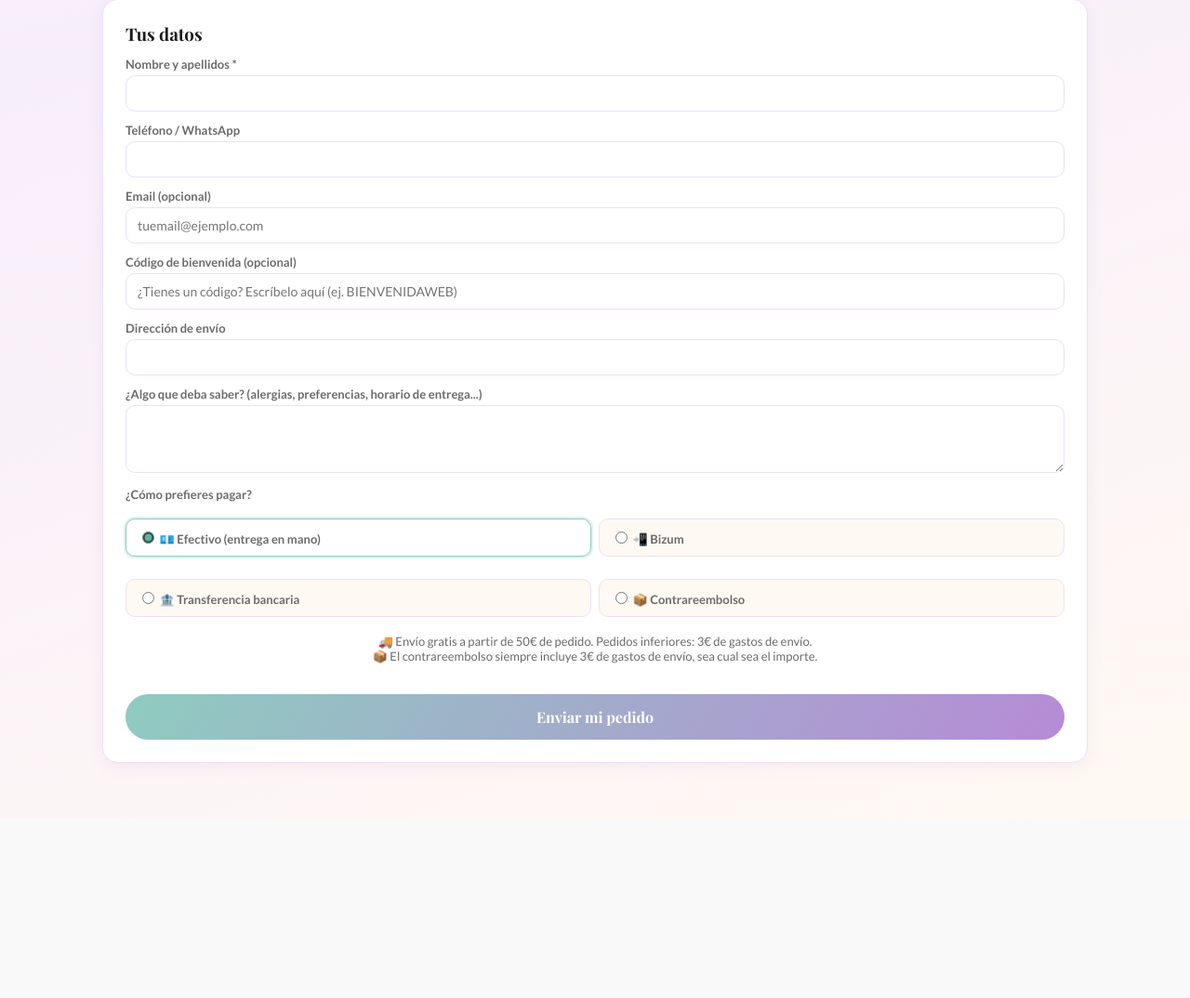
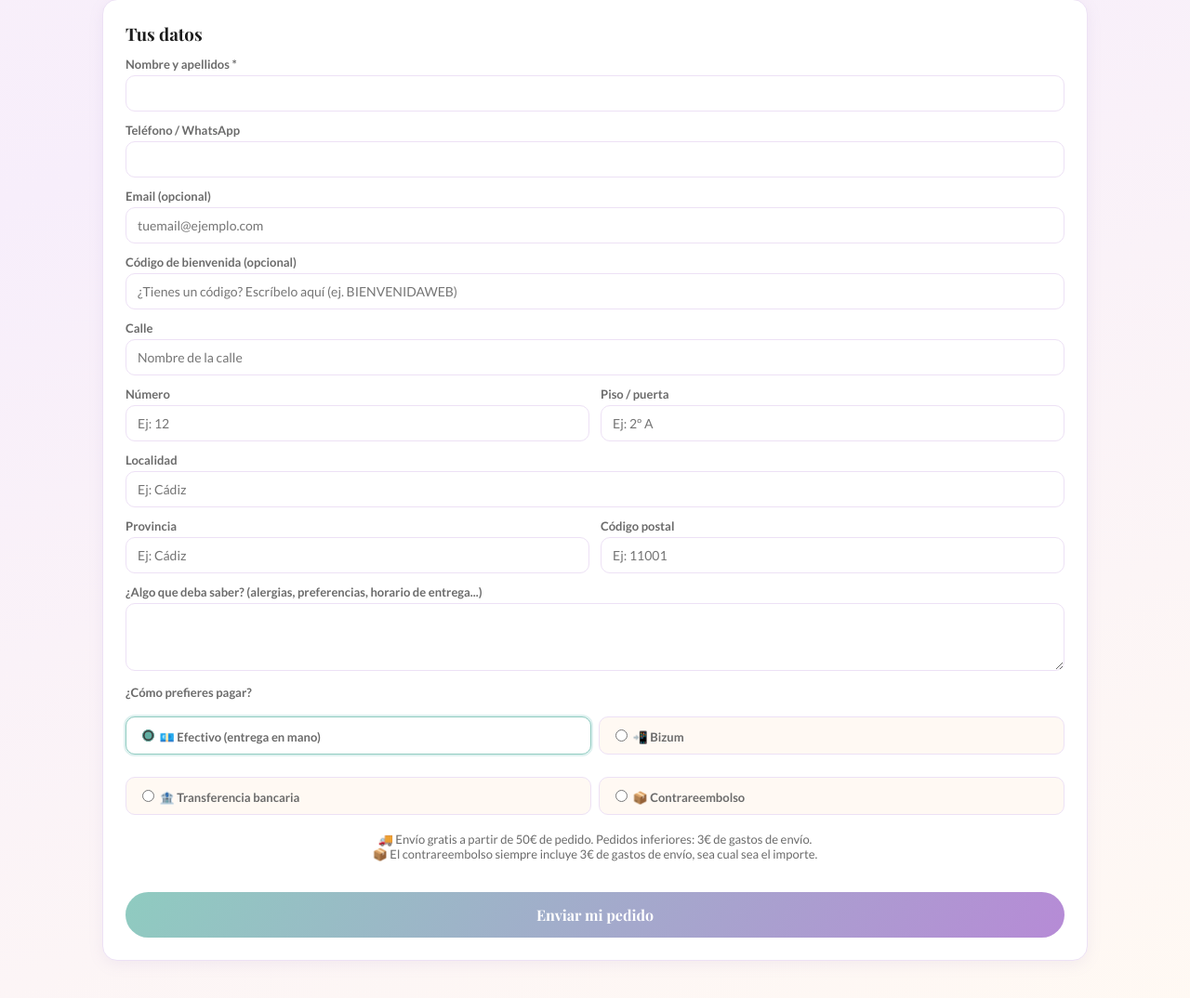
Before and after one commit to milafragaherrera2013-jpg/milafraga-app, a Flask app: page / in a window 1280 px wide. Shown: the part 1787-2861 px from the top of the page at 93% size. Before the commit the page ends 2611 px from the top, so only its background shows below. Run offline with Flask 3, Linux system fonts and the light colour scheme; some web fonts are replaced.

Commit message:
Update formulario.html

```diff
--- a/templates/formulario.html
+++ b/templates/formulario.html
@@ -102,8 +102,33 @@
       <label>Código de bienvenida (opcional)</label>
       <input type="text" name="codigo_descuento" placeholder="¿Tienes un código? Escríbelo aquí (ej. BIENVENIDAWEB)">
 
-      <label>Dirección de envío</label>
-      <input type="text" name="direccion_cliente">
+      <label>Calle</label>
+      <input type="text" name="direccion_calle" placeholder="Nombre de la calle">
+
+      <div class="fila-direccion">
+        <div>
+          <label>Número</label>
+          <input type="text" name="direccion_numero" placeholder="Ej: 12">
+        </div>
+        <div>
+          <label>Piso / puerta</label>
+          <input type="text" name="direccion_piso" placeholder="Ej: 2º A">
+        </div>
+      </div>
+
+      <label>Localidad</label>
+      <input type="text" name="direccion_localidad" placeholder="Ej: Cádiz">
+
+      <div class="fila-direccion">
+        <div>
+          <label>Provincia</label>
+          <input type="text" name="direccion_provincia" placeholder="Ej: Cádiz">
+        </div>
+        <div>
+          <label>Código postal</label>
+          <input type="text" name="direccion_cp" placeholder="Ej: 11001">
+        </div>
+      </div>
 
       <label>¿Algo que deba saber? (alergias, preferencias, horario de entrega...)</label>
       <textarea name="notas" rows="3"></textarea>
```
